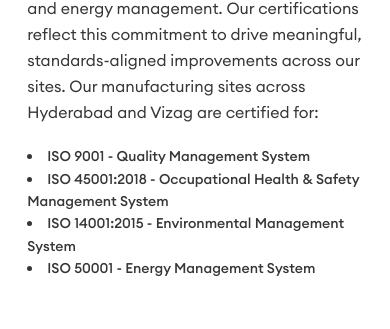
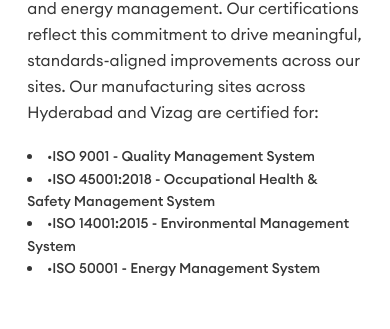
Before and after one commit to vishalchavda24/new-matrixpharma, a Next.js app: page /sustainability in a window 390 px wide. Shown: the part 6730-7059 px from the top of the page. Built offline with nearby package versions, Linux system fonts and the light colour scheme.

Commit message:
Update globals.css

```diff
--- a/src/styles/globals.css
+++ b/src/styles/globals.css
@@ -3332,6 +3332,12 @@ p.title.text-center {
   p.description.text-center.mx-auto {
     text-align: left !important;
 }
+
+
+  .ul-list li::before {
+  content: "•"!important;
+  font-size: 12px!important;/* bullet size */
+}
 }
 
 .MenuToggle_menu__dQLUw {
```
